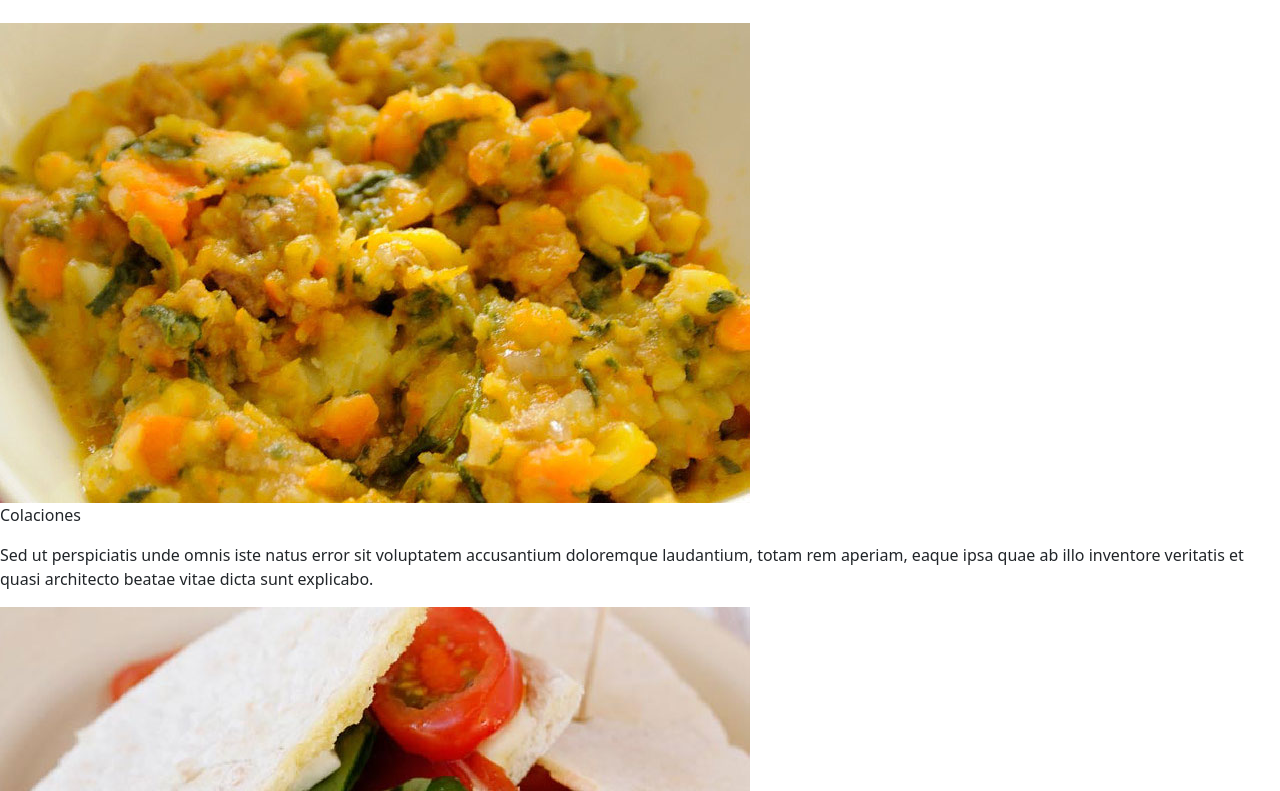
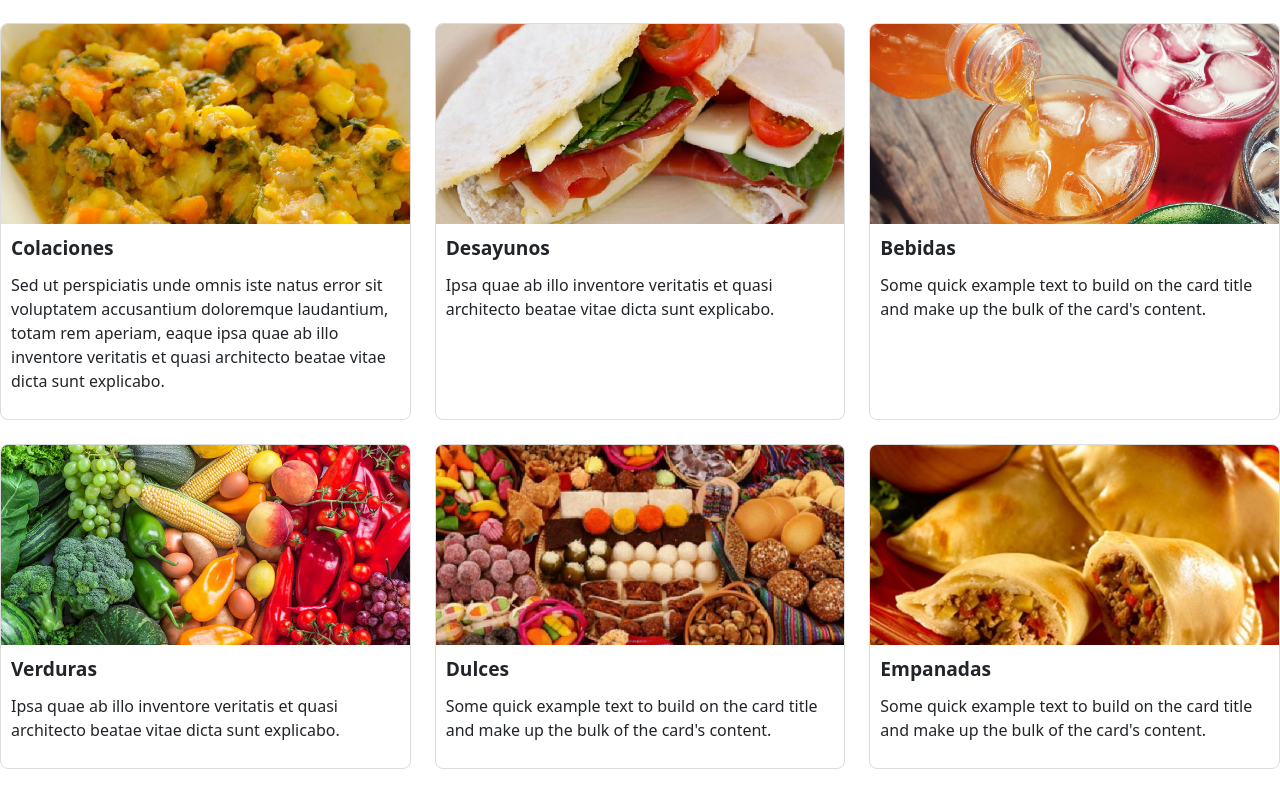
Before and after one commit to Cy5k0/Desafio-Suricata, a plain HTML site: page index.html in a window 1280 px wide. Shown: the part 158-949 px from the top of the page. Drawn offline with nearby package versions, Linux system fonts and the light colour scheme.

Commit message:
3er Commit Por ahi va quedando, falta arreglar márgenes, bordes y el footer

```diff
--- a/assets/css/styles.css
+++ b/assets/css/styles.css
@@ -19,7 +19,32 @@ nav {
     margin-bottom: 30px;
 }
 
+.productos-item {
+    height: 100%;
+    display: flex;
+    flex-direction: column;
+    border: 1px solid #ddd;
+    border-radius: 8px;
+    overflow: hidden;
+}
 
+.productos-item img {
+    width: 100%;
+    height: 200px;
+    object-fit: cover;
+}
+
+.title-item {
+    font-weight: bold;
+    font-size: 1.2em;
+    padding: 10px;
+    margin-bottom: 0;
+}
+
+.descp-item {
+    padding: 0 10px 10px;
+    flex-grow: 1;
+}
 
 @media (max-width: 768px) {
     .productos-container h2 {
--- a/index.html
+++ b/index.html
@@ -40,7 +40,55 @@
       <h2>Nuestros Productos</h2>
       <div class="menu-container">
         <div class="row">
-        <div class=="col-12 col-sm-6 col-md-4 col-lg-4"></div>  <!-- -12 col-sm-6 col-md-4 col-lg-4">-->
+            <div class="col-12 col-sm-6 col-md-4 col-lg-4 mb-4">
+                <div class="productos-item">
+                    <img src="/assets/img/colaciones.jpg" class="img-fluid">
+                    <p class="title-item">Colaciones</p>
+                    <p class="descp-item">Sed ut perspiciatis unde omnis iste natus error sit voluptatem accusantium doloremque laudantium, totam rem aperiam, eaque ipsa quae ab illo inventore veritatis et quasi architecto beatae vitae dicta sunt explicabo.</p>
+                </div>
+            </div>
+            <div class="col-12 col-sm-6 col-md-4 col-lg-4 mb-4">
+                <div class="productos-item">
+                    <img src="/assets/img/desayunos.jpg" class="img-fluid">
+                    <p class="title-item">Desayunos</p>
+                    <p class="descp-item">Ipsa quae ab illo inventore veritatis et quasi architecto beatae vitae dicta sunt explicabo.</p>
+                </div>
+            </div>
+            <div class="col-12 col-sm-6 col-md-4 col-lg-4 mb-4">
+                <div class="productos-item">
+                    <img src="/assets/img/bebidas.jpg" class="img-fluid">
+                    <p class="title-item">Bebidas</p>
+                    <p class="descp-item">Some quick example text to build on the card title and make up the bulk of the card's content.</p>
+                </div>
+            </div>
+            <div class="col-12 col-sm-6 col-md-4 col-lg-4 mb-4">
+                <div class="productos-item">
+                    <img src="/assets/img/verduras.jpg" class="img-fluid">
+                    <p class="title-item">Verduras</p>
+                    <p class="descp-item">Ipsa quae ab illo inventore veritatis et quasi architecto beatae vitae dicta sunt explicabo.</p>
+                </div>
+            </div>
+            <div class="col-12 col-sm-6 col-md-4 col-lg-4 mb-4">
+                <div class="productos-item">
+                    <img src="/assets/img/dulces.jpg" class="img-fluid">
+                    <p class="title-item">Dulces</p>
+                    <p class="descp-item">Some quick example text to build on the card title and make up the bulk of the card's content.</p>
+                </div>
+            </div>
+            <div class="col-12 col-sm-6 col-md-4 col-lg-4 mb-4">
+                <div class="productos-item">
+                    <img src="/assets/img/empanadas.jpg" class="img-fluid">
+                    <p class="title-item">Empanadas</p>
+                    <p class="descp-item">Some quick example text to build on the card title and make up the bulk of the card's content.</p>
+                </div>
+            </div>
+        </div>
+    </div>
+
+      <!--
+      <div class="menu-container">
+        <div class="row">
+        <div class=="col-12 col-sm-6 col-md-4 col-lg-4"></div>
             <div class="productos-item">
                 <img src="/assets/img/colaciones.jpg">
                 <p class="title-item">Colaciones</p>
@@ -73,7 +121,7 @@
             </div>
         </div>
         </div>
-    </div>
+    </div> -->
 
     </section>
 
```
